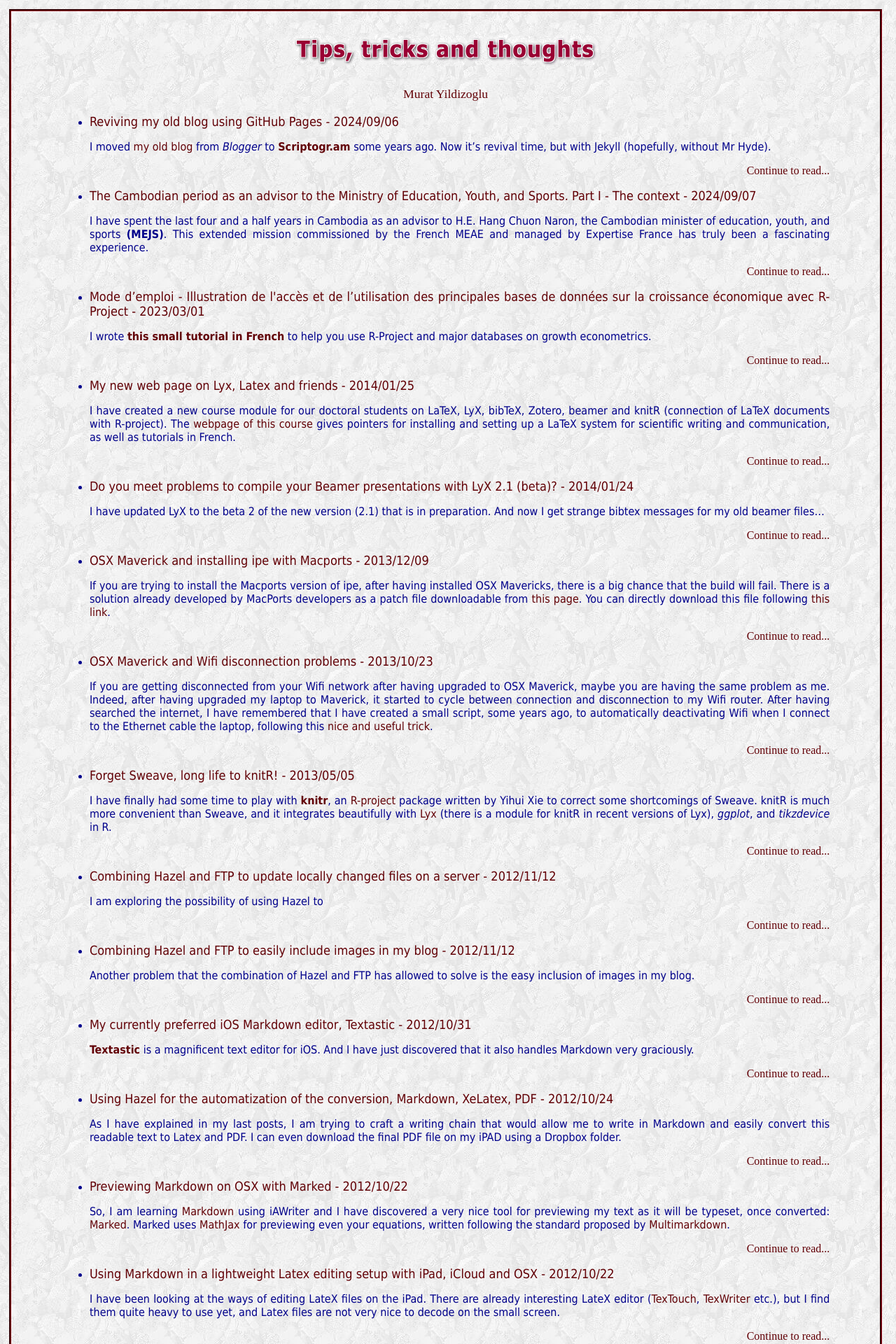
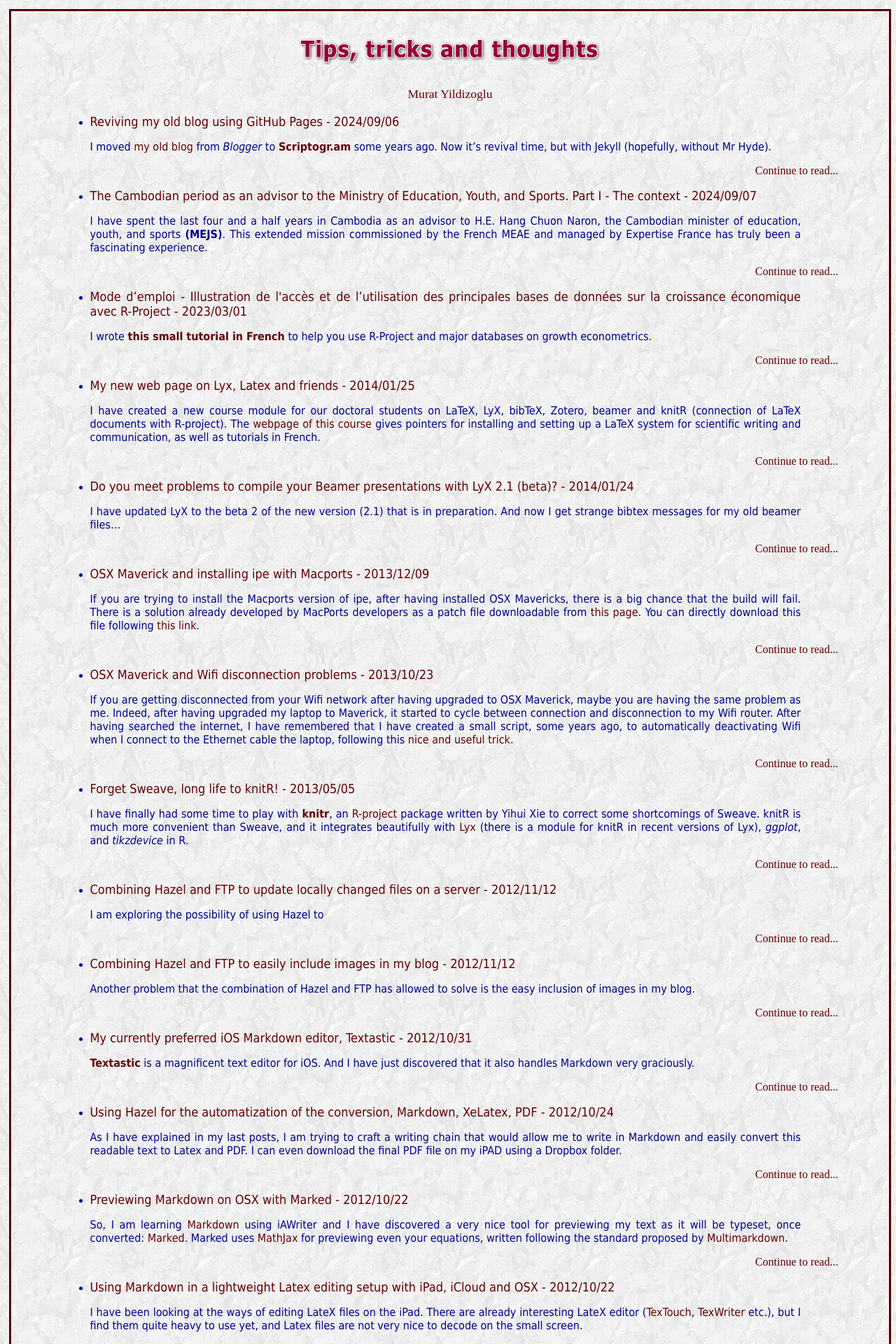
Before and after one commit to myildi/myildi.github.io, a Jekyll site: the page built from index.html, in a window 1280 px wide. Shown: the top 1920 px of the page at 70% size. Built offline with Jekyll 4.4.1, drawn with Linux system fonts in a browser that asks for light colours.

Commit message:
Update main2.css

```diff
--- a/css/main2.css
+++ b/css/main2.css
@@ -11,7 +11,7 @@ body
 /* 	font-size: medium; */
 	line-height: normal;
 	text-align: justify;
-	width: 95%;
+	width: 96%;
 	clear: both;
 	position: relative;
 	right: auto;
@@ -28,6 +28,7 @@ a:hover { }
 .posttitle {font-family: Tahoma, Geneva, sans-serif;
 font-size: large;
 color: #9c8603;
+width: 95%;
 }
 
 .postbody
@@ -36,12 +37,14 @@ color: #9c8603;
 	color: #00008B;
 	font-size: 1.1em;
 	line-height: 1.5em;
+	width: 95%;
 }
 
 .postexcerpt {
 font-family: Tahoma, sans-serif;
 font-size: medium;
 color: #00008B;
+width: 95%;
 }
 
 h1 {color: #09629b;
@@ -121,6 +124,7 @@ font-style: italic;
 @media (max-width: 768px) {
   .footer-text {
     font-size: 0.8em;
+      width: 95%;
   }
 }
 
```
